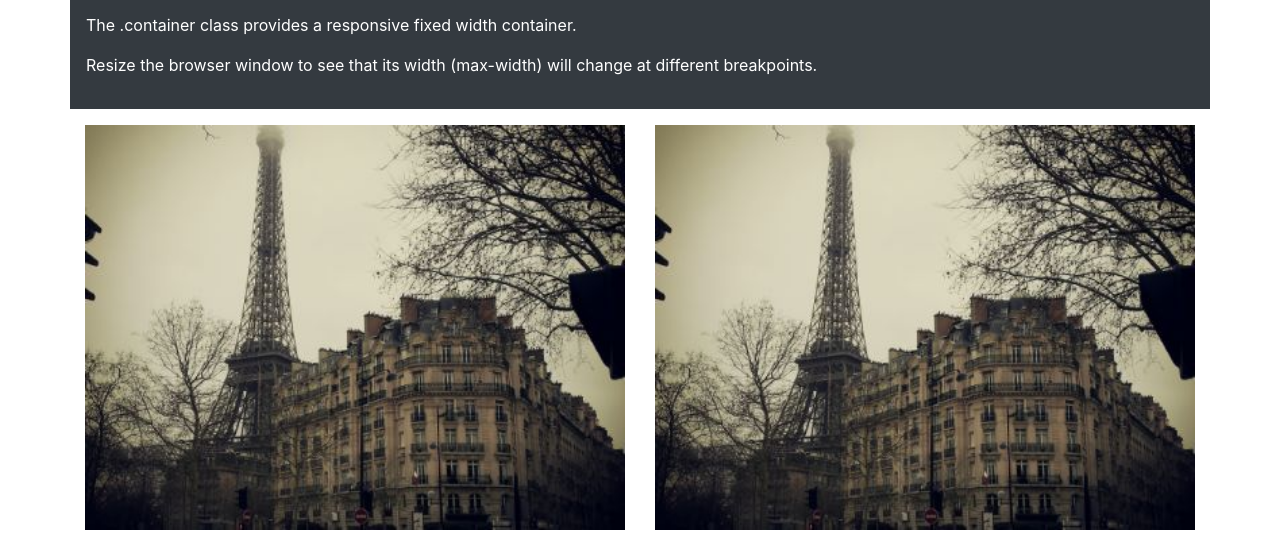
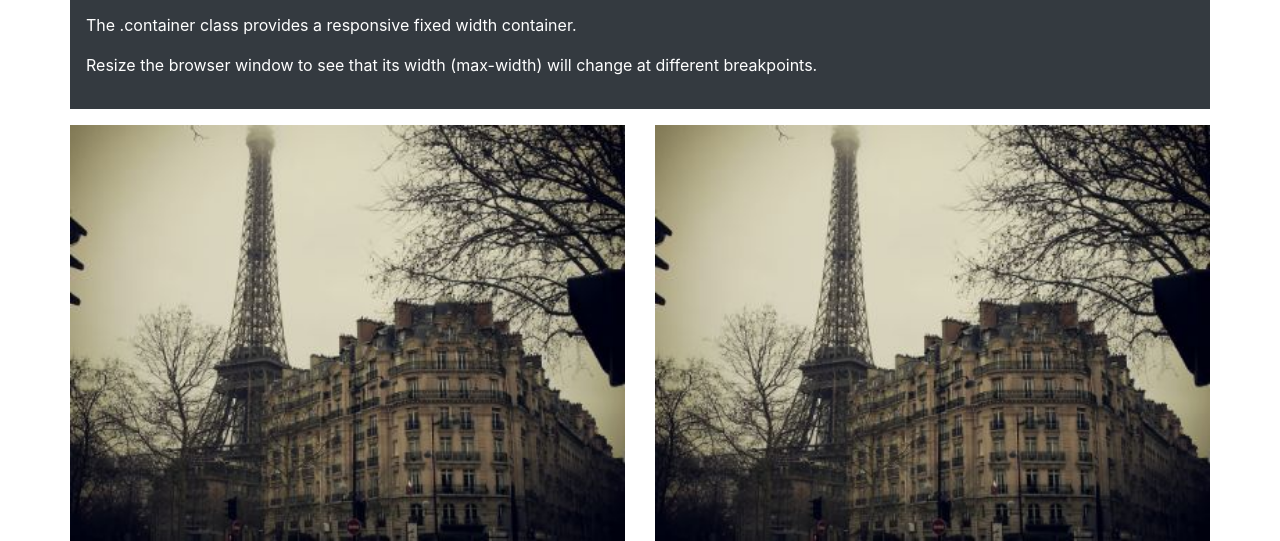
Before and after one commit to chukrav/Bootstrap4Ex, a website: page Bootstrap4/conFusion/w3school01.html in a window 1280 px wide. Shown: the part 391-932 px from the top of the page. Drawn offline with nearby package versions, Linux system fonts and the light colour scheme.

Commit message:
Up to open w3school section

```diff
--- a/Bootstrap4/conFusion/w3school01.html
+++ b/Bootstrap4/conFusion/w3school01.html
@@ -34,10 +34,10 @@
     <p>The .container class provides a responsive fixed width container.</p>
     <p>Resize the browser window to see that its width (max-width) will change at different breakpoints.</p>
   </div>
-  <div class="container">
-      <div class="row">
-        <img src="images/paris.jpg" class="col float-left img-fluid">
-        <img src="images/paris.jpg" class="col float-right img-fluid">
+  <div class="container p-0">
+      <div class="row p-0">
+        <img src="images/paris.jpg" class="col-md-6 float-left img-fluid">
+        <img src="images/paris.jpg" class="col-md-6 float-right img-fluid">
       </div>
 
   </div>
```
